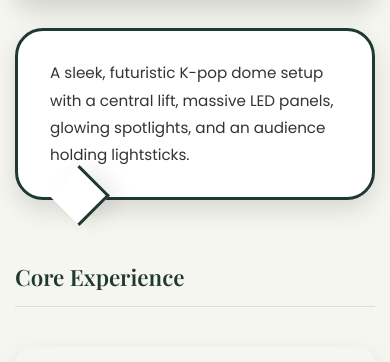
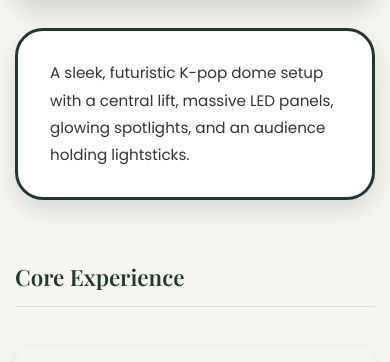
Before and after one commit to jie20011630/angela-yt-portfolio, a plain HTML site: page project4/project4.html in a window 390 px wide. Shown: the part 6402-6764 px from the top of the page. Drawn offline with nearby package versions, Linux system fonts and the light colour scheme.

Commit message:
Project4 dialogue bubble frame iteration

```diff
--- a/project4/project4_style.css
+++ b/project4/project4_style.css
@@ -982,16 +982,10 @@ body {
     }
 
     .visual-bubble::after {
-        left: 40px;
-        bottom: -20px;
-        top: auto;
-        transform: rotate(225deg);
+        display: none;
     }
 
-    .visual-examples .visual-example:nth-child(2) .visual-bubble::after {
-        top: auto;
-        bottom: -20px;
-    }
+
 
     /* Design layers stack */
     .design-layers {
```
